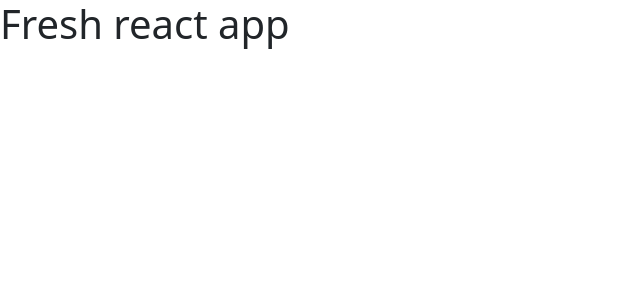
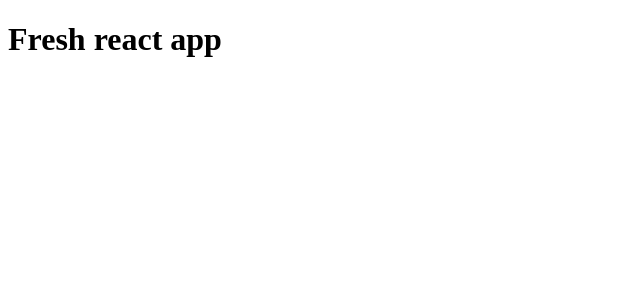
Before and after one commit to SubhoYadav/react-app, a React (Vite) app: page / in a window 1280 px wide. Shown: the top 300 px of the page, without its empty margins (0-640 px from the left). Built offline with nearby package versions, Linux system fonts and the light colour scheme.

Commit message:
enabling dark mode for blank projects by default

```diff
--- a/index.html
+++ b/index.html
@@ -4,7 +4,7 @@
     <meta charset="UTF-8" />
     <link rel="icon" type="image/svg+xml" href="/vite.svg" />
     <meta name="viewport" content="width=device-width, initial-scale=1.0" />
-    <link href="https://cdn.jsdelivr.net/npm/bootstrap@5.3.0/dist/css/bootstrap.min.css" rel="stylesheet" integrity="sha384-9ndCyUaIbzAi2FUVXJi0CjmCapSmO7SnpJef0486qhLnuZ2cdeRhO02iuK6FUUVM" crossorigin="anonymous">
+    <!-- <link href="https://cdn.jsdelivr.net/npm/bootstrap@5.3.0/dist/css/bootstrap.min.css" rel="stylesheet" integrity="sha384-9ndCyUaIbzAi2FUVXJi0CjmCapSmO7SnpJef0486qhLnuZ2cdeRhO02iuK6FUUVM" crossorigin="anonymous"> -->
     <title>Vite + React</title>
   </head>
   <body>
--- /dev/null
+++ b/src/index.css
@@ -0,0 +1,15 @@
+:root {
+  font-family: Inter, system-ui, Avenir, Helvetica, Arial, sans-serif;
+  line-height: 1.5;
+  font-weight: 400;
+
+  color-scheme: light dark;
+  color: rgba(255, 255, 255, 0.87);
+  background-color: #242424;
+
+  font-synthesis: none;
+  text-rendering: optimizeLegibility;
+  -webkit-font-smoothing: antialiased;
+  -moz-osx-font-smoothing: grayscale;
+  -webkit-text-size-adjust: 100%;
+}
--- a/src/main.jsx
+++ b/src/main.jsx
@@ -1,6 +1,7 @@
 import React from "react";
 import ReactDOM from "react-dom/client";
 import App from "./App"
+import "./index.js"
 
 ReactDOM.createRoot(document.getElementById("root")).render(
   <React.StrictMode>
```
